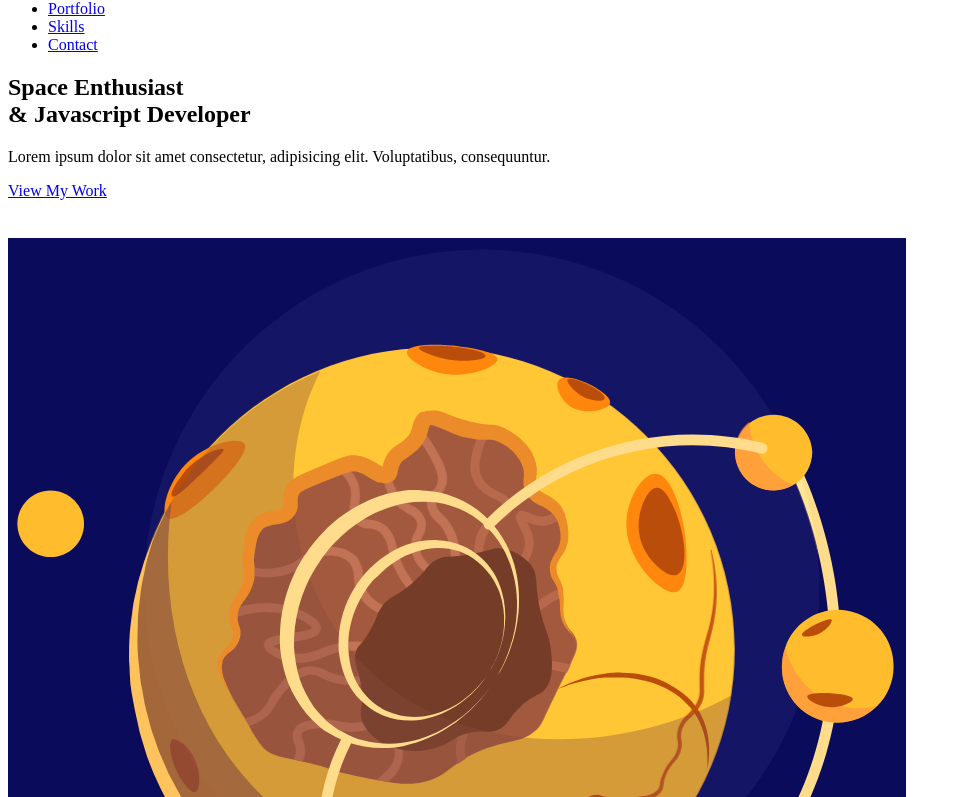
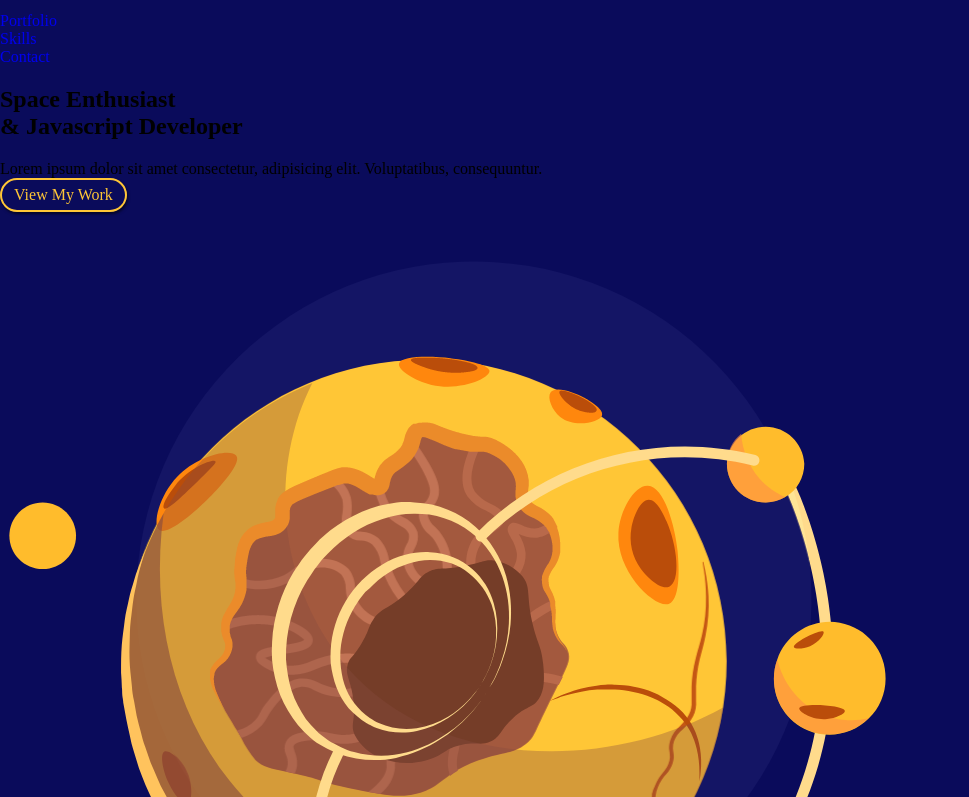
Before and after one commit to emmeiwhite/space-exploration, a plain HTML site: page index.html in a window 1280 px wide. Shown: the part 55-852 px from the top of the page, without its empty margins (0-969 px from the left). Drawn offline with Linux system fonts and the light colour scheme.

Commit message:
Added variables, base styles, resets

```diff
--- a/index.html
+++ b/index.html
@@ -1,3 +1,4 @@
+<!DOCTYPE html>
 <html lang="en">
 
 <head>
@@ -31,7 +32,7 @@
         <div class="welcome-text">
             <h2>Space Enthusiast <br /> & Javascript Developer</h2>
             <p class="leading">Lorem ipsum dolor sit amet consectetur, adipisicing elit. Voluptatibus, consequuntur.</p>
-            <a class="btn" href="#portfolio" role="button">View My Work</a>
+            <a class="button" href="#portfolio" role="button">View My Work</a>
         </div>
         <div class="welcome-img">
             <img src="./assets/banner_image.png" alt="banner image">
--- a/style.css
+++ b/style.css
@@ -1,8 +1,60 @@
 /* variables */
+:root {
+  --primary: #ffc636;
+  --secondary: #0a0b5b;
+}
 
 /* reset */
+* {
+  box-sizing: border-box;
+}
+body,
+ul,
+li,
+a,
+p {
+  margin: 0;
+  padding: 0;
+  text-decoration: none;
+}
+
+li {
+  list-style-type: none;
+}
 
 /* base styles */
+body {
+  background-color: var(--secondary);
+  overflow-x: hidden;
+}
+
+.button {
+  background-color: none;
+  border: 2px solid var(--primary);
+  color: var(--primary);
+  padding: 6px 12px;
+  border-radius: 20px;
+  text-decoration: uppercase;
+  box-shadow: 1px 2px 3px rgba(0, 0, 0, 0.6);
+  display: inline-block;
+  transition: all 0.8s ease-in-out;
+}
+
+.button:hover {
+  cursor: pointer;
+  color: #222;
+  background-color: var(--primary);
+}
+
+input,
+textarea {
+  background-color: rgba(255, 255, 255, 0.05);
+  padding: 10px 16px;
+  border-radius: 20px;
+  border: 2px solid #9893d8;
+  color: #f2f2f2;
+  outline: none;
+}
 
 /* fonts */
 
```
